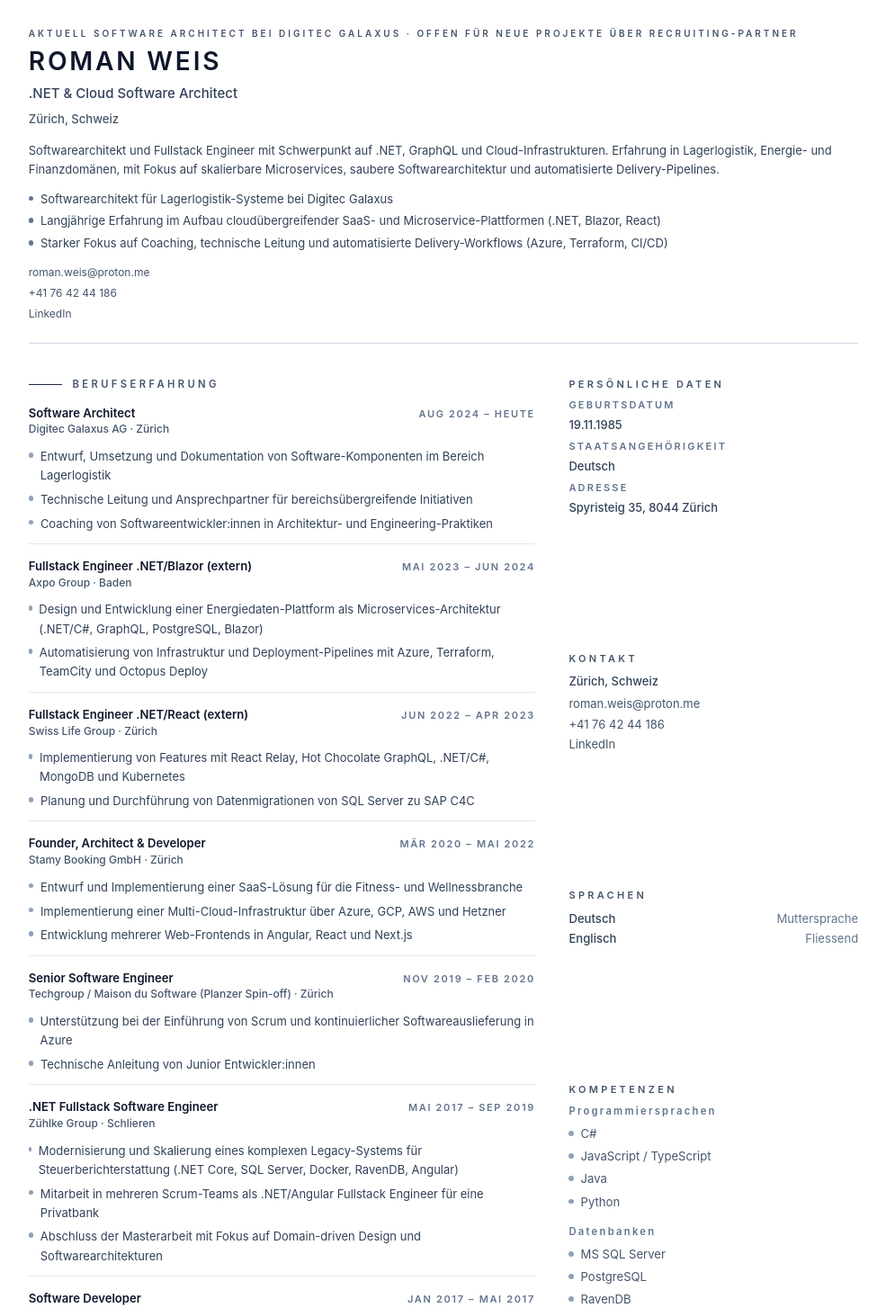
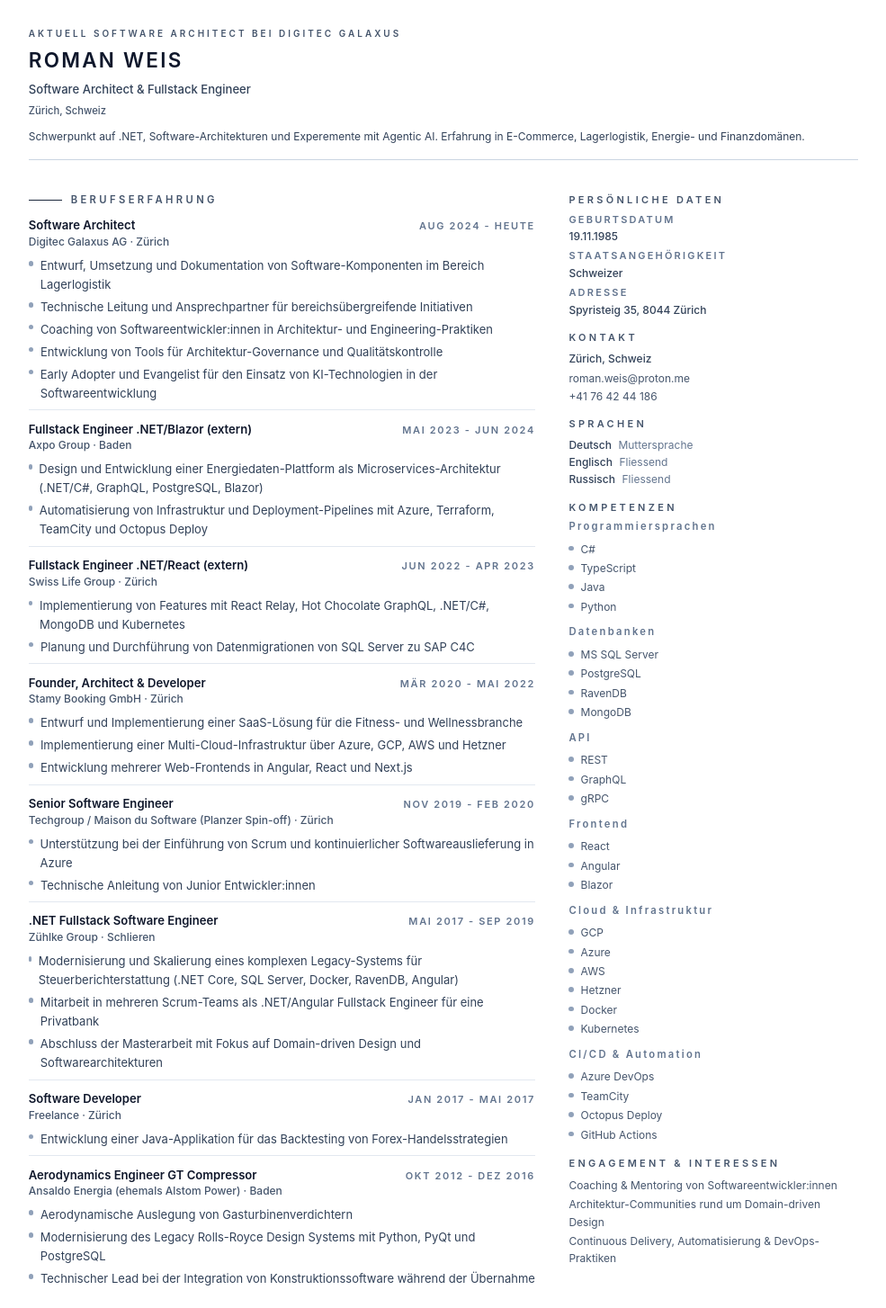
Before and after one commit to romanweis/cvman, a React (Vite) app: page / in a window 1280 px wide. Shown: the top 1454 px of the page at 90% size, without its empty margins (147-1132 px from the left). Built offline with nearby package versions, Linux system fonts and the light colour scheme.

Commit message:
save Thursday, 09 October 2025 23:06:04

```diff
--- a/src/App.tsx
+++ b/src/App.tsx
@@ -8,12 +8,12 @@
   const profile = recruitingDeCv;
 
   return (
-    <div className="min-h-screen bg-white text-slate-900">
-      <div className="mx-auto grid max-w-5xl gap-8 px-5 py-8 lg:grid-cols-[minmax(0,1.75fr)_minmax(0,1fr)] lg:gap-10">
+    <div className="cv-page min-h-screen bg-white text-slate-900">
+      <div className="cv-grid mx-auto grid max-w-5xl gap-8 px-5 py-8 lg:grid-cols-[minmax(0,1.75fr)_minmax(0,1fr)] lg:gap-10">
         <div className="lg:col-span-2">
           <HeroCard profile={profile} />
         </div>
-        <main className="space-y-6">
+        <main className="cv-main space-y-6">
           <CVSection title="Berufserfahrung" accent>
             <TimelineList items={profile.experiences} />
           </CVSection>
@@ -21,20 +21,10 @@
           <CVSection title="Ausbildung & Zertifizierungen" accent>
             <TimelineList items={profile.education} />
           </CVSection>
-
-          <CVSection title="Referenzen & Verfügbarkeit">
-            <p>
-              Referenzkontakte auf Anfrage verfügbar. Bitte individuell ergänzen
-              und bei Bedarf in der Recruiting-Kommunikation anführen.
-            </p>
-            <p>
-              Bevorzugte nächste Einsätze: Architektur- und
-              Lead-Engineering-Rollen in .NET/Cloud-Umfeldern (Remote oder
-              Hybrid Zürich/DACH).
-            </p>
-          </CVSection>
         </main>
-        <Sidebar profile={profile} />
+        <div className="cv-sidebar">
+          <Sidebar profile={profile} />
+        </div>
       </div>
     </div>
   );
--- a/src/components/CVSection.tsx
+++ b/src/components/CVSection.tsx
@@ -7,8 +7,8 @@
 
 export function CVSection({ title, children, accent = false }: CVSectionProps) {
   return (
-    <section className="space-y-4">
-      <header className="flex items-center gap-3">
+    <section className="space-y-3">
+      <header className="flex items-center gap-2.5">
         <div
           className={`h-px w-10 ${accent ? "bg-slate-800" : "bg-slate-300"}`}
         />
@@ -16,7 +16,7 @@
           {title}
         </h2>
       </header>
-      <div className="space-y-2 text-[13px] text-slate-700 [&>p]:leading-relaxed">
+      <div className="space-y-1.5 text-[12.5px] text-slate-700 [&>p]:leading-relaxed">
         {children}
       </div>
     </section>
--- a/src/components/HeroCard.tsx
+++ b/src/components/HeroCard.tsx
@@ -6,42 +6,22 @@
 
 export function HeroCard({ profile }: HeroCardProps) {
   return (
-    <header className="border-b border-slate-300 pb-6">
-      <div className="grid gap-4 md:grid-cols-[auto,1fr] md:items-start">
+    <header className="border-b border-slate-300 pb-4">
+      <div className="grid gap-3 md:grid-cols-[auto,1fr] md:items-start">
         <div className="flex flex-col gap-2">
           <span className="text-[10px] font-semibold uppercase tracking-[0.3em] text-slate-600">
             {profile.availability}
           </span>
-          <h1 className="text-3xl font-semibold uppercase tracking-[0.1em] text-slate-900">
+          <h1 className="text-2xl font-semibold uppercase tracking-[0.1em] text-slate-900">
             {profile.name}
           </h1>
-          <p className="text-base font-medium text-slate-700">
-            {profile.title}
-          </p>
-          <p className="text-sm font-medium text-slate-600">
+          <p className="text-sm font-medium text-slate-700">{profile.title}</p>
+          <p className="text-xs font-medium text-slate-600">
             {profile.location}
           </p>
         </div>
-        <div className="space-y-3 text-[13px] leading-relaxed text-slate-700">
+        <div className="space-y-2.5 text-[12px] leading-relaxed text-slate-700">
           <p>{profile.summary}</p>
-          <ul className="space-y-1">
-            {profile.highlights.map((highlight) => (
-              <li key={highlight} className="flex gap-2">
-                <span
-                  aria-hidden
-                  className="mt-[7px] h-1.5 w-1.5 shrink-0 rounded-full bg-slate-500"
-                />
-                <span>{highlight}</span>
-              </li>
-            ))}
-          </ul>
-          <div className="flex flex-col gap-1 text-[12px] text-slate-600">
-            {profile.contact.map((link) => (
-              <span key={link.url} className="break-all">
-                {link.label}
-              </span>
-            ))}
-          </div>
         </div>
       </div>
     </header>
--- a/src/components/Sidebar.tsx
+++ b/src/components/Sidebar.tsx
@@ -9,26 +9,26 @@
   children: ReactNode;
 }) {
   return (
-    <section className="space-y-2">
+    <section className="space-y-1.5">
       <h3 className="text-[11px] font-semibold uppercase tracking-[0.3em] text-slate-600">
         {title}
       </h3>
-      <div className="space-y-1.5 text-[13px] text-slate-700">{children}</div>
+      <div className="space-y-[5px] text-[12px] text-slate-700">{children}</div>
     </section>
   );
 }
 
 export function Sidebar({ profile }: { profile: CvProfile }) {
   return (
-    <aside className="grid gap-6 text-[13px]">
+    <aside className="grid gap-4 text-[12px]">
       <SectionContainer title="Persönliche Daten">
-        <ul className="space-y-2">
+        <ul className="space-y-1.5">
           {profile.personal.map((item) => (
-            <li key={item.label} className="space-y-1">
+            <li key={item.label} className="space-y-0.5">
               <p className="text-[11px] font-semibold uppercase tracking-[0.2em] text-slate-500">
                 {item.label}
               </p>
-              <p className="text-[13px] font-medium text-slate-700">
+              <p className="text-[12px] font-medium text-slate-700">
                 {item.value}
               </p>
             </li>
@@ -37,10 +37,12 @@
       </SectionContainer>
 
       <SectionContainer title="Kontakt">
-        <p className="font-medium text-slate-700">{profile.location}</p>
-        <ul className="space-y-1 text-slate-600">
+        <p className="text-[12px] font-medium text-slate-700">
+          {profile.location}
+        </p>
+        <ul className="space-y-0.5 text-slate-600">
           {profile.contact.map((link) => (
-            <li key={link.url} className="break-all text-[13px]">
+            <li key={link.url} className="break-all text-[12px]">
               {link.label}
             </li>
           ))}
@@ -48,9 +50,9 @@
       </SectionContainer>
 
       <SectionContainer title="Sprachen">
-        <ul className="space-y-1 text-sm">
+        <ul className="space-y-0.5 text-[12px]">
           {profile.languages.map((language) => (
-            <li key={language.language} className="flex justify-between">
+            <li key={language.language} className="flex justify-start gap-2">
               <span className="font-medium text-slate-700">
                 {language.language}
               </span>
@@ -61,18 +63,18 @@
       </SectionContainer>
 
       <SectionContainer title="Kompetenzen">
-        <div className="grid gap-4">
+        <div className="grid gap-3">
           {profile.skills.map((group) => (
             <div key={group.name} className="space-y-2">
               <p className="text-xs font-semibold tracking-[0.2em] text-slate-500">
                 {group.name}
               </p>
-              <ul className="space-y-1 text-sm">
+              <ul className="space-y-0.5 text-[12px]">
                 {group.items.map((item) => (
                   <li key={item} className="flex gap-2">
                     <span
                       aria-hidden
-                      className="mt-[7px] h-1.5 w-1.5 shrink-0 rounded-full bg-slate-400"
+                      className="mt-[6px] h-1.5 w-1.5 shrink-0 rounded-full bg-slate-400"
                     />
                     <span className="leading-relaxed text-slate-600">
                       {item}
@@ -86,7 +88,7 @@
       </SectionContainer>
 
       <SectionContainer title="Engagement & Interessen">
-        <ul className="space-y-1 text-sm">
+        <ul className="space-y-0.5 text-[12px]">
           {profile.interests.map((interest) => (
             <li key={interest} className="leading-relaxed text-slate-600">
               {interest}
--- a/src/components/TimelineList.tsx
+++ b/src/components/TimelineList.tsx
@@ -6,11 +6,11 @@
 
 export function TimelineList({ items }: TimelineListProps) {
   return (
-    <ol className="space-y-4">
+    <ol className="space-y-3">
       {items.map((item) => (
         <li
           key={`${item.role}-${item.company}-${item.period}`}
-          className="border-b border-slate-200 pb-3 last:border-b-0"
+          className="border-b border-slate-200 pb-2 last:border-b-0"
         >
           <div className="flex flex-wrap items-baseline justify-between gap-2 text-[13px]">
             <div>
@@ -26,12 +26,12 @@
               {item.period}
             </span>
           </div>
-          <ul className="mt-3 space-y-1.5 text-[13px] text-slate-700">
+          <ul className="mt-2 space-y-1 text-[13px] text-slate-700">
             {item.highlights.map((highlight) => (
               <li key={highlight} className="flex gap-2">
                 <span
                   aria-hidden
-                  className="mt-[6px] h-1.5 w-1.5 rounded-full bg-slate-400"
+                  className="mt-[5px] h-1.5 w-1.5 rounded-full bg-slate-400"
                 />
                 <span className="leading-relaxed">{highlight}</span>
               </li>
--- a/src/data/recruitingDeCv.ts
+++ b/src/data/recruitingDeCv.ts
@@ -40,8 +40,6 @@
   location: string;
   languages: { language: string; level: string }[];
   skills: SkillGroup[];
-  highlights: string[];
-  projectHighlights: ProjectHighlight[];
   experiences: TimelineItem[];
   education: TimelineItem[];
   interests: string[];
@@ -49,120 +47,49 @@
 
 export const recruitingDeCv: CvProfile = {
   name: "Roman Weis",
-  title: ".NET & Cloud Software Architect",
-  availability:
-    "Aktuell Software Architect bei Digitec Galaxus · offen für neue Projekte über Recruiting-Partner",
+  title: "Software Architect & Fullstack Engineer",
+  availability: "Aktuell Software Architect bei Digitec Galaxus",
   summary:
-    "Softwarearchitekt und Fullstack Engineer mit Schwerpunkt auf .NET, GraphQL und Cloud-Infrastrukturen. Erfahrung in Lagerlogistik, Energie- und Finanzdomänen, mit Fokus auf skalierbare Microservices, saubere Softwarearchitektur und automatisierte Delivery-Pipelines.",
+    "Schwerpunkt auf .NET, Software-Architekturen und Experemente mit Agentic AI. Erfahrung in E-Commerce, Lagerlogistik, Energie- und Finanzdomänen.",
   contact: [
     { label: "roman.weis@proton.me", url: "mailto:roman.weis@proton.me" },
     { label: "+41 76 42 44 186", url: "tel:+41764244186" },
-    { label: "LinkedIn", url: "https://www.linkedin.com/in/romanweis" },
   ],
   personal: [
     { label: "Geburtsdatum", value: "19.11.1985" },
-    { label: "Staatsangehörigkeit", value: "Deutsch" },
+    { label: "Staatsangehörigkeit", value: "Schweizer" },
     { label: "Adresse", value: "Spyristeig 35, 8044 Zürich" },
   ],
   location: "Zürich, Schweiz",
   languages: [
     { language: "Deutsch", level: "Muttersprache" },
     { language: "Englisch", level: "Fliessend" },
+    { language: "Russisch", level: "Fliessend" },
   ],
   skills: [
     {
       name: "Programmiersprachen",
-      items: ["C#", "JavaScript / TypeScript", "Java", "Python"],
+      items: ["C#", "TypeScript", "Java", "Python"],
     },
     {
       name: "Datenbanken",
       items: ["MS SQL Server", "PostgreSQL", "RavenDB", "MongoDB"],
     },
     {
+      name: "API",
+      items: ["REST", "GraphQL", "gRPC"],
+    },
+    {
       name: "Frontend",
-      items: ["HTML/CSS/JavaScript", "Angular", "React", "Blazor"],
+      items: ["React", "Angular", "Blazor"],
     },
     {
       name: "Cloud & Infrastruktur",
-      items: [
-        "GCP",
-        "Azure",
-        "AWS",
-        "Hetzner",
-        "Linux Server",
-        "Docker",
-        "Kubernetes",
-      ],
+      items: ["GCP", "Azure", "AWS", "Hetzner", "Docker", "Kubernetes"],
     },
     {
       name: "CI/CD & Automation",
       items: ["Azure DevOps", "TeamCity", "Octopus Deploy", "GitHub Actions"],
-    },
-  ],
-  highlights: [
-    "Softwarearchitekt für Lagerlogistik-Systeme bei Digitec Galaxus",
-    "Langjährige Erfahrung im Aufbau cloudübergreifender SaaS- und Microservice-Plattformen (.NET, Blazor, React)",
-    "Starker Fokus auf Coaching, technische Leitung und automatisierte Delivery-Workflows (Azure, Terraform, CI/CD)",
-  ],
-  projectHighlights: [
-    {
-      title: "Lagerlogistik-Plattform Digitec Galaxus",
-      role: "Software Architect",
-      context:
-        "Entwurf, Umsetzung und Dokumentation von Komponenten für die Lagerlogistik des grössten Schweizer E-Commerce Retailers.",
-      outcome:
-        "Stabilisierte Fulfillment-Prozesse und verkürzte Release-Zyklen durch klare Architektur-Guidelines und Coaching des Engineering-Teams.",
-      techStack: [
-        ".NET",
-        "C#",
-        "Azure",
-        "Kubernetes",
-        "Event-Driven Architecture",
-      ],
-      description:
-        "Leitete bereichsübergreifende Initiativen, etablierte Best Practices und agierte als Ansprechpartner für technische Fragestellungen im Warehouse-Umfeld.",
-    },
-    {
-      title: "Energiedaten-Plattform Axpo",
-      role: "Fullstack Engineer .NET/Blazor (extern)",
-      context:
-        "Design und Entwicklung einer Microservices-Plattform für Energiedaten mit .NET/C#, Hot Chocolate GraphQL Fusion, PostgreSQL und Blazor.",
-      outcome:
-        "Automatisierte Infrastruktur- und Software-Deployments sowie einheitliche Self-Service-Datennutzung für Fachbereiche.",
-      techStack: [
-        ".NET",
-        "C#",
-        "Hot Chocolate GraphQL",
-        "PostgreSQL",
-        "Blazor",
-        "Azure",
-        "Terraform",
-        "TeamCity",
-        "Octopus Deploy",
-      ],
-      description:
-        "Verantwortlich für Microservice-Design, GraphQL Federation und End-to-End-Automatisierung der Delivery-Pipeline.",
-    },
-    {
-      title: "Stamy Booking SaaS",
-      role: "Founder, Architect & Developer",
-      context:
-        "Aufbau einer SaaS-Lösung für Fitness- und Wellnessanbieter inklusive Multi-Cloud-Infrastruktur und Multi-Tenant-Fähigkeiten.",
-      outcome:
-        "Marktreife Plattform mit skalierbarer Infrastruktur über Azure, GCP, AWS und Hetzner, inklusive mehrerer Web-Frontends in Angular, React und Next.js.",
-      techStack: [
-        "C#",
-        "RavenDB",
-        "Angular",
-        "React",
-        "Next.js",
-        "Azure",
-        "GCP",
-        "AWS",
-        "Hetzner",
-      ],
-      description:
-        "Verantwortung für Architektur, Produktentwicklung und Betrieb – von Backend über Infrastruktur bis UX.",
     },
   ],
   experiences: [
@@ -170,18 +97,20 @@
       role: "Software Architect",
       company: "Digitec Galaxus AG",
       location: "Zürich",
-      period: "Aug 2024 – Heute",
+      period: "Aug 2024 - Heute",
       highlights: [
         "Entwurf, Umsetzung und Dokumentation von Software-Komponenten im Bereich Lagerlogistik",
         "Technische Leitung und Ansprechpartner für bereichsübergreifende Initiativen",
         "Coaching von Softwareentwickler:innen in Architektur- und Engineering-Praktiken",
+        "Entwicklung von Tools für Architektur-Governance und Qualitätskontrolle",
+        "Early Adopter und Evangelist für den Einsatz von KI-Technologien in der Softwareentwicklung",
       ],
     },
     {
       role: "Fullstack Engineer .NET/Blazor (extern)",
       company: "Axpo Group",
       location: "Baden",
-      period: "Mai 2023 – Jun 2024",
+      period: "Mai 2023 - Jun 2024",
       highlights: [
         "Design und Entwicklung einer Energiedaten-Plattform als Microservices-Architektur (.NET/C#, GraphQL, PostgreSQL, Blazor)",
         "Automatisierung von Infrastruktur und Deployment-Pipelines mit Azure, Terraform, TeamCity und Octopus Deploy",
@@ -191,7 +120,7 @@
       role: "Fullstack Engineer .NET/React (extern)",
       company: "Swiss Life Group",
       location: "Zürich",
-      period: "Jun 2022 – Apr 2023",
+      period: "Jun 2022 - Apr 2023",
       highlights: [
         "Implementierung von Features mit React Relay, Hot Chocolate GraphQL, .NET/C#, MongoDB und Kubernetes",
         "Planung und Durchführung von Datenmigrationen von SQL Server zu SAP C4C",
@@ -201,7 +130,7 @@
       role: "Founder, Architect & Developer",
       company: "Stamy Booking GmbH",
       location: "Zürich",
-      period: "Mär 2020 – Mai 2022",
+      period: "Mär 2020 - Mai 2022",
       highlights: [
         "Entwurf und Implementierung einer SaaS-Lösung für die Fitness- und Wellnessbranche",
         "Implementierung einer Multi-Cloud-Infrastruktur über Azure, GCP, AWS und Hetzner",
@@ -212,7 +141,7 @@
       role: "Senior Software Engineer",
       company: "Techgroup / Maison du Software (Planzer Spin-off)",
       location: "Zürich",
-      period: "Nov 2019 – Feb 2020",
+      period: "Nov 2019 - Feb 2020",
       highlights: [
         "Unterstützung bei der Einführung von Scrum und kontinuierlicher Softwareauslieferung in Azure",
         "Technische Anleitung von Junior Entwickler:innen",
@@ -222,7 +151,7 @@
       role: ".NET Fullstack Software Engineer",
       company: "Zühlke Group",
       location: "Schlieren",
-      period: "Mai 2017 – Sep 2019",
+      period: "Mai 2017 - Sep 2019",
       highlights: [
         "Modernisierung und Skalierung eines komplexen Legacy-Systems für Steuerberichterstattung (.NET Core, SQL Server, Docker, RavenDB, Angular)",
         "Mitarbeit in mehreren Scrum-Teams als .NET/Angular Fullstack Engineer für eine Privatbank",
@@ -233,7 +162,7 @@
       role: "Software Developer",
       company: "Freelance",
       location: "Zürich",
-      period: "Jan 2017 – Mai 2017",
+      period: "Jan 2017 - Mai 2017",
       highlights: [
         "Entwicklung einer Java-Applikation für das Backtesting von Forex-Handelsstrategien",
       ],
@@ -242,7 +171,7 @@
       role: "Aerodynamics Engineer GT Compressor",
       company: "Ansaldo Energia (ehemals Alstom Power)",
       location: "Baden",
-      period: "Okt 2012 – Dez 2016",
+      period: "Okt 2012 - Dez 2016",
       highlights: [
         "Aerodynamische Auslegung von Gasturbinenverdichtern",
         "Modernisierung des Legacy Rolls-Royce Design Systems mit Python, PyQt und PostgreSQL",
@@ -253,7 +182,7 @@
   education: [
     {
       role: "Master of Computer Science (Note 1.4)",
-      company: "FH Trier – Fernstudium",
+      company: "FH Trier - Fernstudium",
       location: "Trier / Remote",
       period: "Abschluss 2019",
       highlights: [
@@ -282,7 +211,7 @@
       role: "Zertifikate & Trainings",
       company: "iSAQB · IREB · Vaughn Vernon",
       location: "",
-      period: "2022 – 2018",
+      period: "2022 - 2018",
       highlights: [
         "Certified Professional for Software Architecture, Foundation Level (iSAQB), 10/2022",
         "Certified Professional for Requirements Engineering, Foundation Level (IREB), 04/2019",
--- a/src/index.css
+++ b/src/index.css
@@ -25,6 +25,15 @@
 	print-color-adjust: exact;
 }
 
+.cv-page {
+	display: flex;
+	justify-content: center;
+}
+
+.cv-grid {
+	width: 100%;
+}
+
 @page {
 	size: A4;
 	margin: 14mm;
@@ -44,6 +53,30 @@
 		min-height: auto;
 	}
 
+	.cv-page {
+		margin: 0 auto;
+		max-width: 188mm;
+		padding: 0;
+	}
+
+	.cv-grid {
+		gap: 8mm;
+		padding: 0;
+		grid-template-columns: 118mm 60mm;
+	}
+
+	.cv-grid > :first-child {
+		grid-column: 1 / -1;
+	}
+
+	.cv-main > * + * {
+		margin-top: 10mm !important;
+	}
+
+	.cv-sidebar {
+		margin: 0;
+	}
+
 	header,
 	section,
 	article,
```
Also changed, not shown: 1 other file (tests, documents, lock files or other folders).
